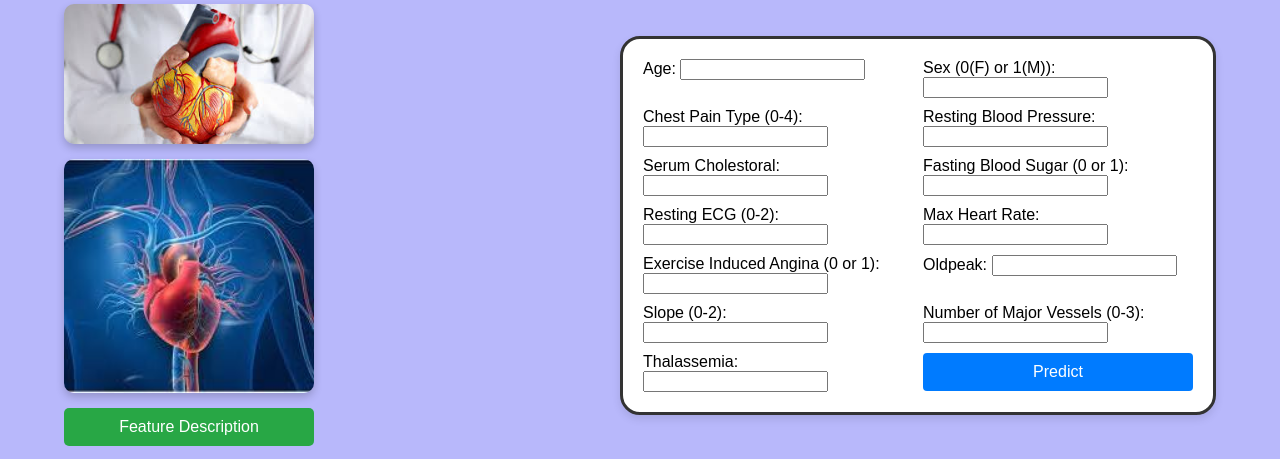
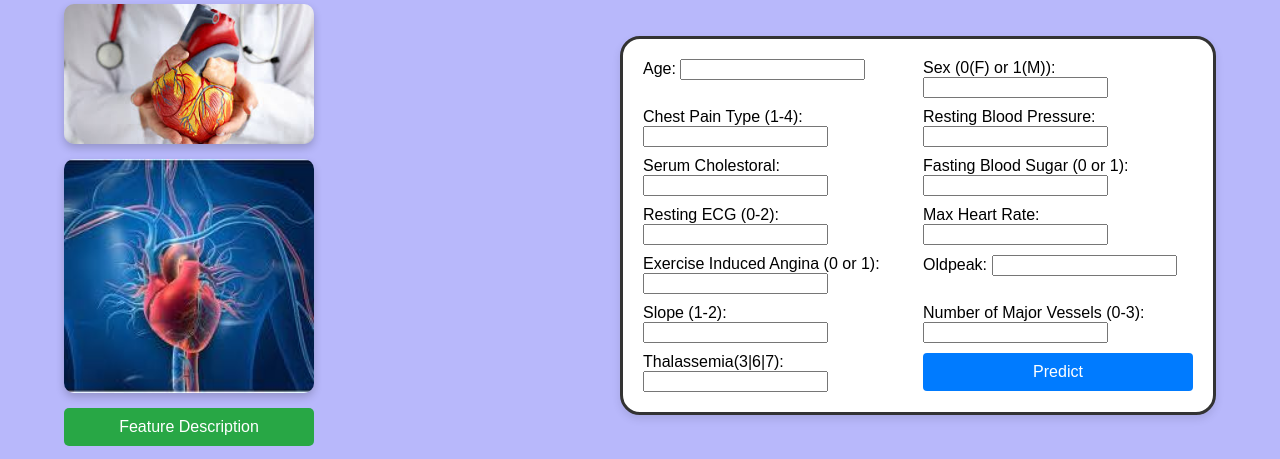
Before and after one commit to hatbsh-kw/Heart_Disease_Prediction-Machine-Learning, a FastAPI app: page / in a window 1280 px wide. Shown: the part 175-634 px from the top of the page. Run offline with FastAPI, Linux system fonts and the light colour scheme; parts of the project's set-up code (start-up, migrations or seed data) failed here and were passed over.

Commit message:
features name

```diff
--- a/templates/form.html
+++ b/templates/form.html
@@ -191,15 +191,21 @@
                 <br>
                 II. Sex: 0 = Female, 1 = Male.
                 <br>
-                III. Chest Pain Type 0-4: Different types of pain.
+                III. Chest Pain Type 0-4: Different types of pain.o	1 = Typical angina
+                ,	2 = Atypical angina
+                ,	3 = Non-anginal pain
+                ,	4 = Asymptomatic
+
                 <br>
-                IV. Resting Blood Pressure: Normal BP level.
+                IV. Resting Blood Pressure: Blood pressure in mm Hg .
                 <br>
                 V. Serum Cholesterol: Cholesterol levels in mg/dl.
                 <br>
                 VI. Fasting Blood Sugar: 0 if &lt;120mg/dl, 1 if &gt;120mg/dl.
                 <br>
                 VII. Resting ECG: 0-2, measures heart's electrical activity.
+                ,0 = Normal, 1 = ST-T wave abnormality, 2 = Left ventricular hypertrophy
+
                 <br>
                 VIII. Max Heart Rate: Maximum HR achieved.
                 <br>
@@ -207,11 +213,13 @@
                 <br>
                 X. Oldpeak: ST depression induced by exercise.
                 <br>
-                XI. Slope: 0-2, ST segment slope.
+                XI. Slope: 0-3, ST segment slope. 1 = Upsloping ,2 = Flat
+            ,3 = Downsloping
+             <br>
+                XII. Major Vessels: 0-3, Number of major vessels colored.detected by fluoroscopy
                 <br>
-                XII. Major Vessels: 0-3, Number of major vessels colored.
-                <br>
-                XIII. Thalassemia: Type of blood disorder.
+                XIII. Thalassemia(3|6|7): Type of blood disorder.3 = Normal,6 = Fixed defect,7 = Reversible defect
+
             </p>
         </div>
 
@@ -227,7 +235,7 @@
                     <input type="number" name="sex" required>
                 </div>
                 <div>
-                    <label for="chest_pain_type">Chest Pain Type (0-4):</label>
+                    <label for="chest_pain_type">Chest Pain Type (1-4):</label>
                     <input type="number" name="chest_pain_type" required>
                 </div>
                 <div>
@@ -259,7 +267,7 @@
                     <input type="number" step="0.1" name="oldpeak" required>
                 </div>
                 <div>
-                    <label for="slope">Slope (0-2):</label>
+                    <label for="slope">Slope (1-2):</label>
                     <input type="number" name="slope" required>
                 </div>
                 <div>
@@ -267,7 +275,7 @@
                     <input type="number" name="num_major_vessels" required>
                 </div>
                 <div>
-                    <label for="thal">Thalassemia:</label>
+                    <label for="thal">Thalassemia(3|6|7):</label>
                     <input type="number" name="thal" required>
                 </div>
                 <div>
```
